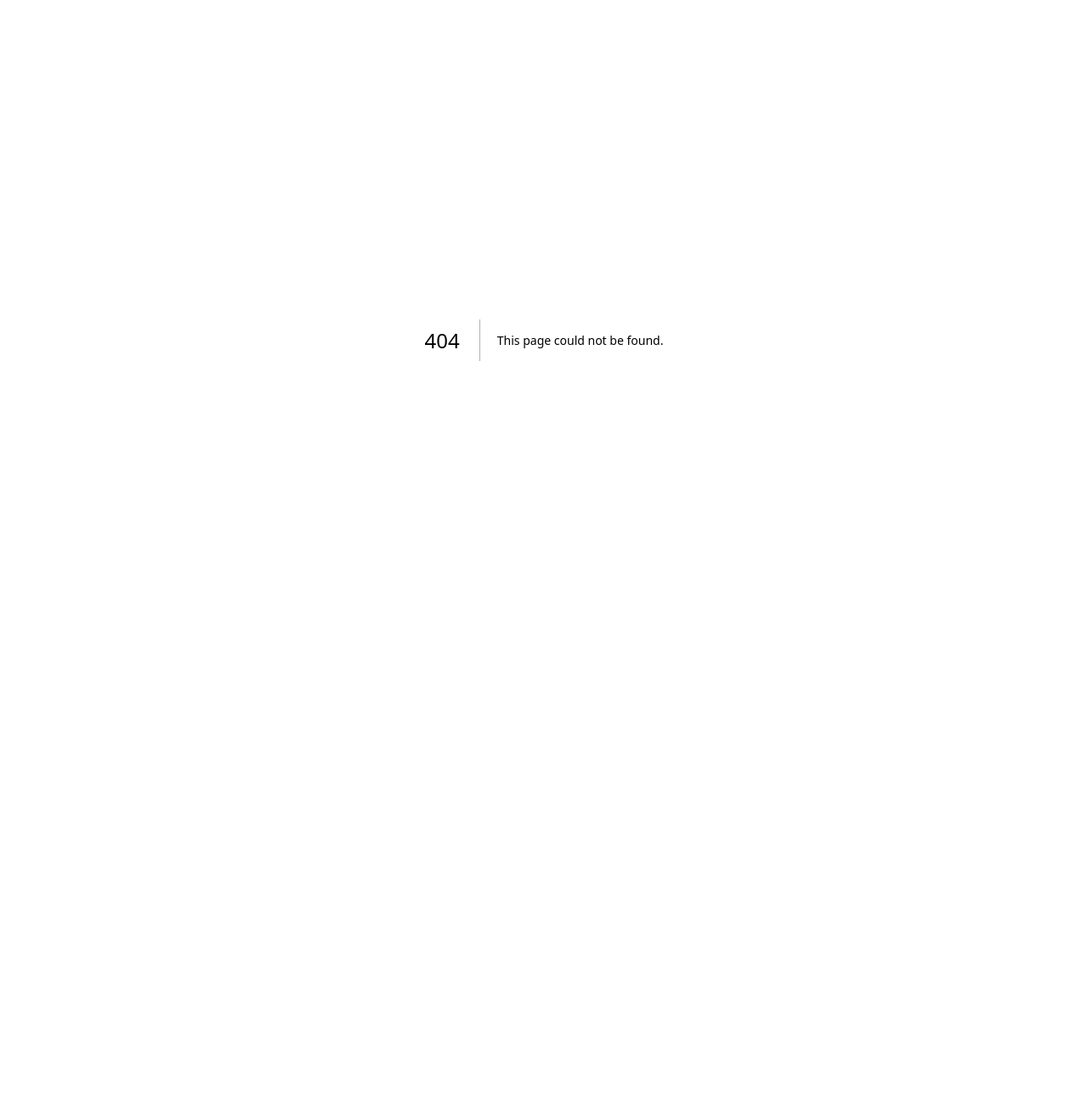
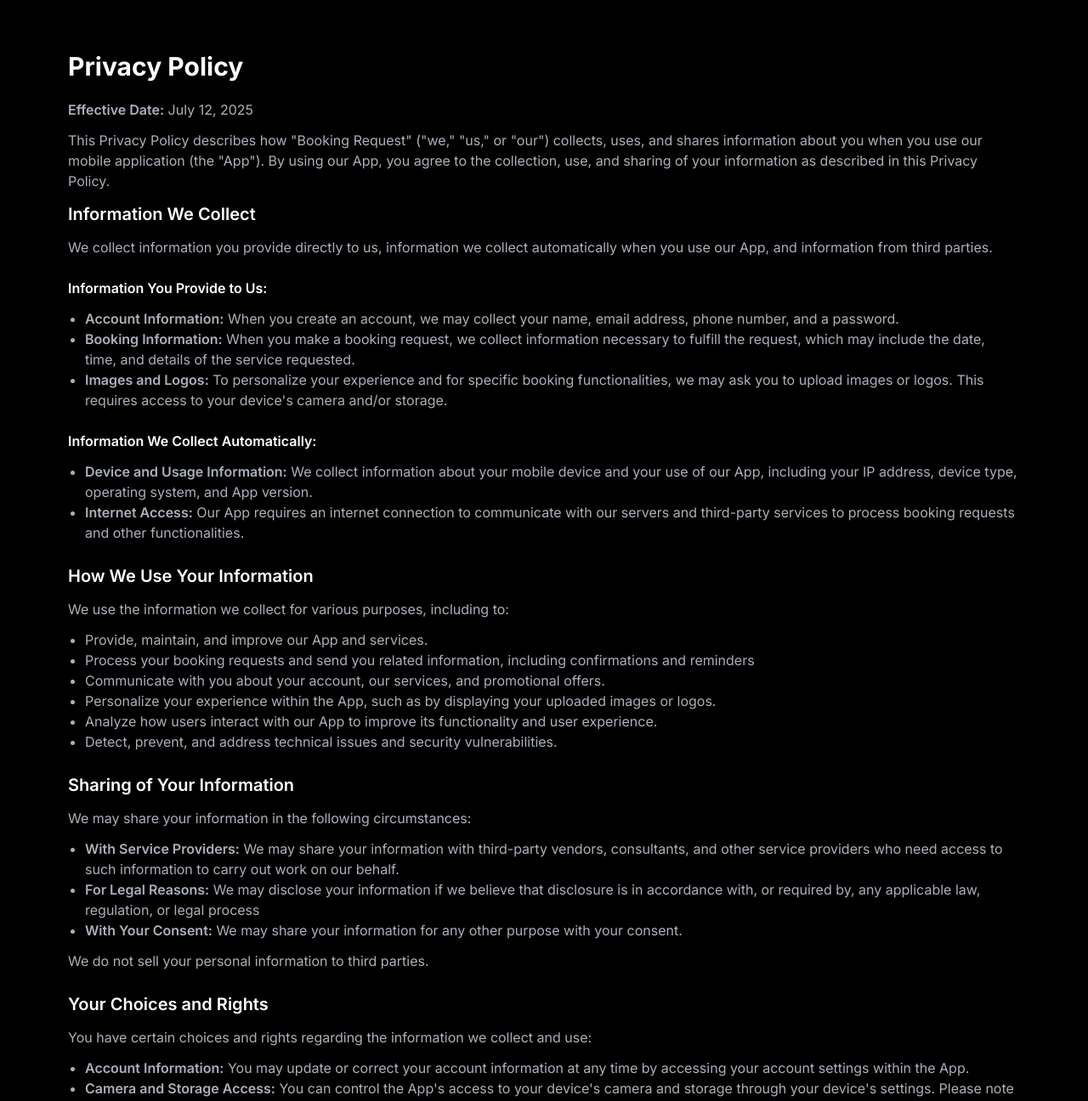
Before and after one commit to bolsonusc/bookingrequest-frontend, a Next.js app: page /privacy-policy in a window 1280 px wide. Before the commit this address had no page. Shown: the top 1296 px of the page at 85% size. Before the commit the page ends 800 px from the top, so only its background shows below. Built offline with nearby package versions, Linux system fonts and the light colour scheme.

Commit message:
Add privacy policy page
Introduces a new privacy policy page at pages/privacy-policy.tsx, outlining data collection, usage, sharing, user rights, and contact information for the 'Booking Request' app.

```diff
--- /dev/null
+++ b/pages/privacy-policy.tsx
@@ -0,0 +1,111 @@
+import Head from 'next/head';
+import { useRouter } from 'next/navigation';
+import { ArrowLeft } from 'lucide-react';
+
+const PrivacyPolicy = () => {
+
+
+    const router = useRouter();
+
+
+    return (
+        <>
+            <Head>
+                <title>Privacy Policy</title>
+                <meta name="description" content="Contact Information" />
+                <link rel="icon" href="/favicon.ico" />
+            </Head>
+            <div className="min-h-screen  bg-black ">
+
+                {/* ===== MAIN PAGE ===== */}
+                <div className='  flex flex-col mx-auto justify-center w-[90vw] p-4 rounded-xl '>
+                    <h1 className='text-white text-[30px] font-bold mb-4 pt-10'>Privacy Policy</h1>
+                    <div className='text-white-200 flex flex-col gap-3 pb-10'>
+                        <p><b className='font-semibold'>Effective Date:</b> July 12, 2025</p>
+                        <p>This Privacy Policy describes how "Booking Request" ("we," "us," or "our") collects, uses,
+                            and shares information about you when you use our mobile application (the "App"). By using
+                            our App, you agree to the collection, use, and sharing of your information as described in
+                            this Privacy Policy.</p>
+                        <h3 className='text-[20px] text-white font-semibold'>Information We Collect</h3>
+                        <p>We collect information you provide directly to us, information we collect automatically when
+                            you use our App, and information from third parties.</p>
+                        <h4 className='text-[16px] text-white font-semibold mt-3'>Information You Provide to Us:</h4>
+                        <ul className='list-disc pl-5'>
+                            <li><b className='font-semibold'>Account Information:</b> When you create an account, we may collect your name,
+                                email address, phone number, and a password.</li>
+                            <li><b className='font-semibold'>Booking Information:</b> When you make a booking request, we collect information
+                                necessary to fulfill the request, which may include the date, time, and details of the
+                                service requested.</li>
+                            <li><b className='font-semibold'>Images and Logos:</b> To personalize your experience and for specific booking
+                                functionalities, we may ask you to upload images or logos. This requires access to
+                                your device's camera and/or storage.</li>
+                        </ul>
+
+                        <h4 className='text-[16px] text-white font-semibold mt-3'>Information We Collect Automatically:</h4>
+                        <ul className='list-disc pl-5'>
+                            <li><b className='font-semibold'>Device and Usage Information:</b> We collect information about your mobile device
+                                and your use of our App, including your IP address, device type, operating system,
+                                and App version.</li>
+                            <li><b className='font-semibold'>Internet Access:</b> Our App requires an internet connection to communicate with our
+                                servers and third-party services to process booking requests and other
+                                functionalities.</li>
+                        </ul>
+
+                        <h3 className='text-[20px] text-white font-semibold mt-3'>How We Use Your Information</h3>
+                        <p>We use the information we collect for various purposes, including to:</p>
+                        <ul className='list-disc pl-5'>
+                            <li>Provide, maintain, and improve our App and services.</li>
+                            <li>Process your booking requests and send you related information, including confirmations and reminders</li>
+                            <li>Communicate with you about your account, our services, and promotional offers.</li>
+                            <li>Personalize your experience within the App, such as by displaying your uploaded
+                                images or logos.</li>
+                            <li>Analyze how users interact with our App to improve its functionality and user
+                                experience.</li>
+                            <li>Detect, prevent, and address technical issues and security vulnerabilities.</li>
+                        </ul>
+                        <h3 className='text-[20px] text-white font-semibold mt-3'>Sharing of Your Information</h3>
+                        <p>We may share your information in the following circumstances:</p>
+                        <ul className='list-disc pl-5'>
+                            <li><b className='font-semibold'>With Service Providers:</b> We may share your information with third-party vendors,
+                                consultants, and other service providers who need access to such information to
+                                carry out work on our behalf.</li>
+                            <li><b className='font-semibold'>For Legal Reasons:</b> We may disclose your information if we believe that disclosure
+                                is in accordance with, or required by, any applicable law, regulation, or legal process</li>
+                            <li><b className='font-semibold'>With Your Consent:</b> We may share your information for any other purpose with your
+                                consent.</li>
+                        </ul>
+                        <p>We do not sell your personal information to third parties.</p>
+                        <h3 className='text-[20px] text-white font-semibold mt-3'>Your Choices and Rights</h3>
+                        <p>You have certain choices and rights regarding the information we collect and use:</p>
+                        <ul className='list-disc pl-5'>
+                            <li><b className='font-semibold'>Account Information:</b> You may update or correct your account information at any time by accessing your account settings within the App.</li>
+                            <li><b className='font-semibold'>Camera and Storage Access:</b> You can control the App's access to your device's camera and storage through your device's settings. Please note that disabling these
+                                permissions may limit your ability to use certain features of the App, such as
+                                uploading images or logos.</li>
+                            <li><b className='font-semibold'>Promotional Communications:</b> You may opt out of receiving promotional
+                                communications from us by following the instructions in those communications.
+                            </li>
+                        </ul>
+                        <h3 className='text-[20px] text-white font-semibold mt-3'>Data Security</h3>
+                        <p>We take reasonable measures to help protect information about you from loss, theft, misuse,
+                            and unauthorized access, disclosure, alteration, and destruction.</p>
+                        <h3 className='text-[20px] text-white font-semibold mt-3'>Children's Privacy</h3>
+                        <p>Our App is not intended for use by children under the age of 13. We do not knowingly collect
+                            personal information from children under 13. If we learn that we have collected personal
+                            information from a child under 13, we will take steps to delete the information as soon as
+                            possible.</p>
+                        <h3 className='text-[20px] text-white font-semibold mt-3'>Changes to This Privacy Policy</h3>
+                        <p>We may update this Privacy Policy from time to time. If we make material changes, we will
+                            notify you by revising the date at the top of the policy and, in some cases, we may provide
+                            you with additional notice (such as adding a statement to our homepage or sending you a
+                            notification). We encourage you to review the Privacy Policy whenever you access the App
+                            to stay informed about our information practices and the choices available to you.</p>
+                        <h3 className='text-[20px] text-white font-semibold mt-3'>Contact Us</h3>
+                        <p>If you have any questions about this Privacy Policy, please contact us at: <a href='mailto:support@example.com' className='text-blue-500'>support@example.com</a></p>
+                    </div>
+                </div>
+            </div>
+        </>
+    );
+}
+export default PrivacyPolicy;
```
